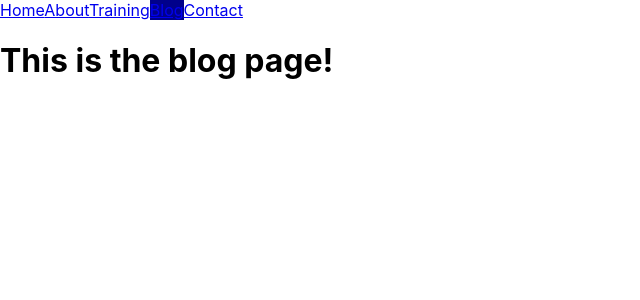
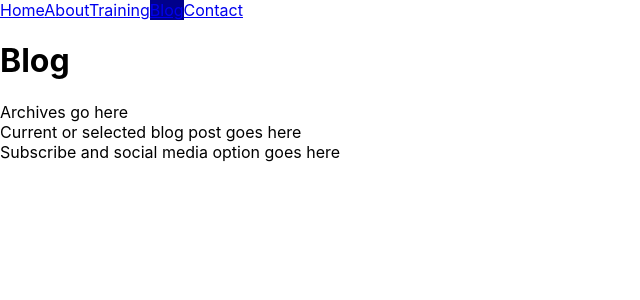
Before and after one commit to MonksAndNinjas/Monks-and-Ninjas-React-App, a React (Create React App) app in the folder client/: page /blog in a window 1280 px wide. Shown: the top 300 px of the page, without its empty margins (0-640 px from the left). Built offline with nearby package versions, Linux system fonts and the light colour scheme.

Commit message:
added to Blog.js in /src; section tags for blog posts

```diff
--- a/client/src/Blog.js
+++ b/client/src/Blog.js
@@ -3,7 +3,15 @@ import React from 'react';
 class Blog extends React.Component {
   render() {
     return (
-      <h1>This is the blog page!</h1>
+      <div>
+        <h1>Blog</h1>
+
+        <section>Archives go here</section>
+
+        <section>Current or selected blog post goes here</section>
+
+        <section>Subscribe and social media option goes here</section>
+      </div>
     )
   }
 }
```
